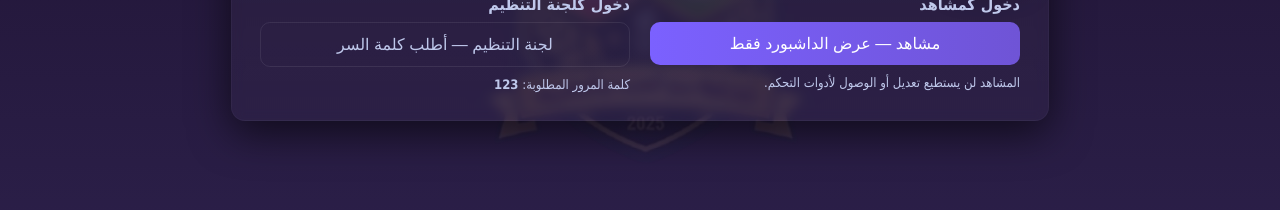
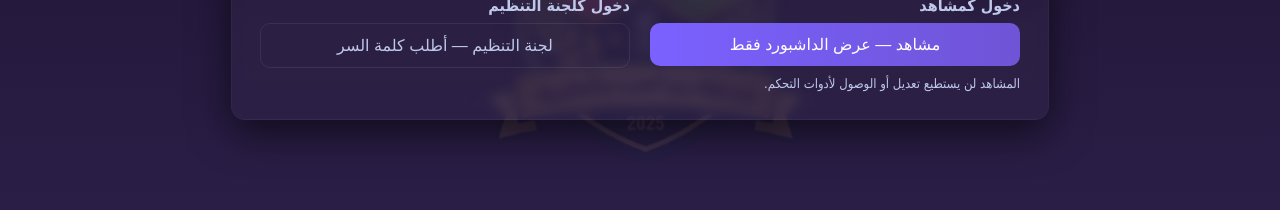
Before and after one commit to activitiescommittee89-svg/activitiescommittee, a plain HTML site: page index.html in a window 1280 px wide. Shown: the part 398-608 px from the top of the page. Drawn offline with Linux system fonts and the light colour scheme; no server answers.

Commit message:
Update index.html

```diff
--- a/index.html
+++ b/index.html
@@ -76,9 +76,6 @@
                 placeholder="أدخل كلمة المرور"
               />
               <button id="btnAdmin" class="pass-submit">دخول</button>
-            </div>
-            <div style="margin-top: 10px; color: var(--muted); font-size: 13px">
-              كلمة المرور المطلوبة: <strong>123</strong>
             </div>
           </div>
         </div>
```
